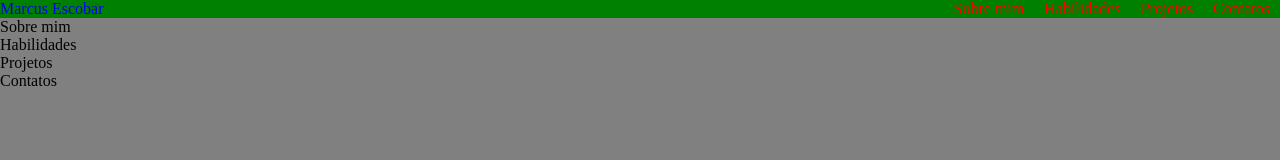
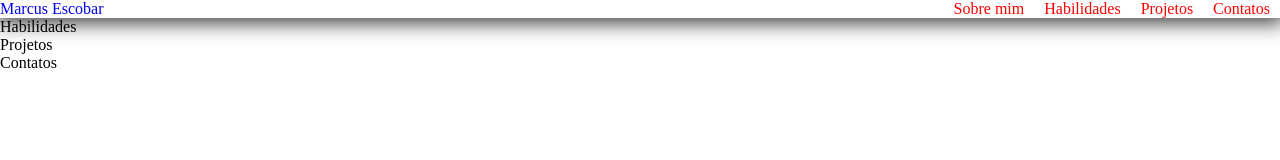
Before and after one commit to MarcusEscobar/portifolio, a plain HTML site: page index.html in a window 1280 px wide. Drawn offline with Linux system fonts and the light colour scheme.

Commit message:
Estruturação da página

```diff
--- a/index.html
+++ b/index.html
@@ -16,7 +16,14 @@
             <li><a href="#contatos" >Contatos</a></li>
         </ul>
     </header>
-    <section class="sobre_mim" >Sobre mim</section>
+    <section class="sobre_mim" >
+        <div class="container_sobre_mim">
+        </div>
+    </section>
+
+
+
+
     <section class="habilidades">Habilidades</section>
     <section class ="projetos">Projetos</section>
     <section class="contatos">Contatos</section>
--- a/style.css
+++ b/style.css
@@ -6,15 +6,15 @@
 }
 
 body{
-    background-color: gray;
+    background-color: white;
 }
 
 header{
-    background-color: green;
+    background-color: white;
     display: flex;
     align-items: center;
     justify-content: space-between;
-
+    box-shadow: 0px 1px 20px 4px rgb(61, 59, 59);
 }
 
 .navbar{
```
